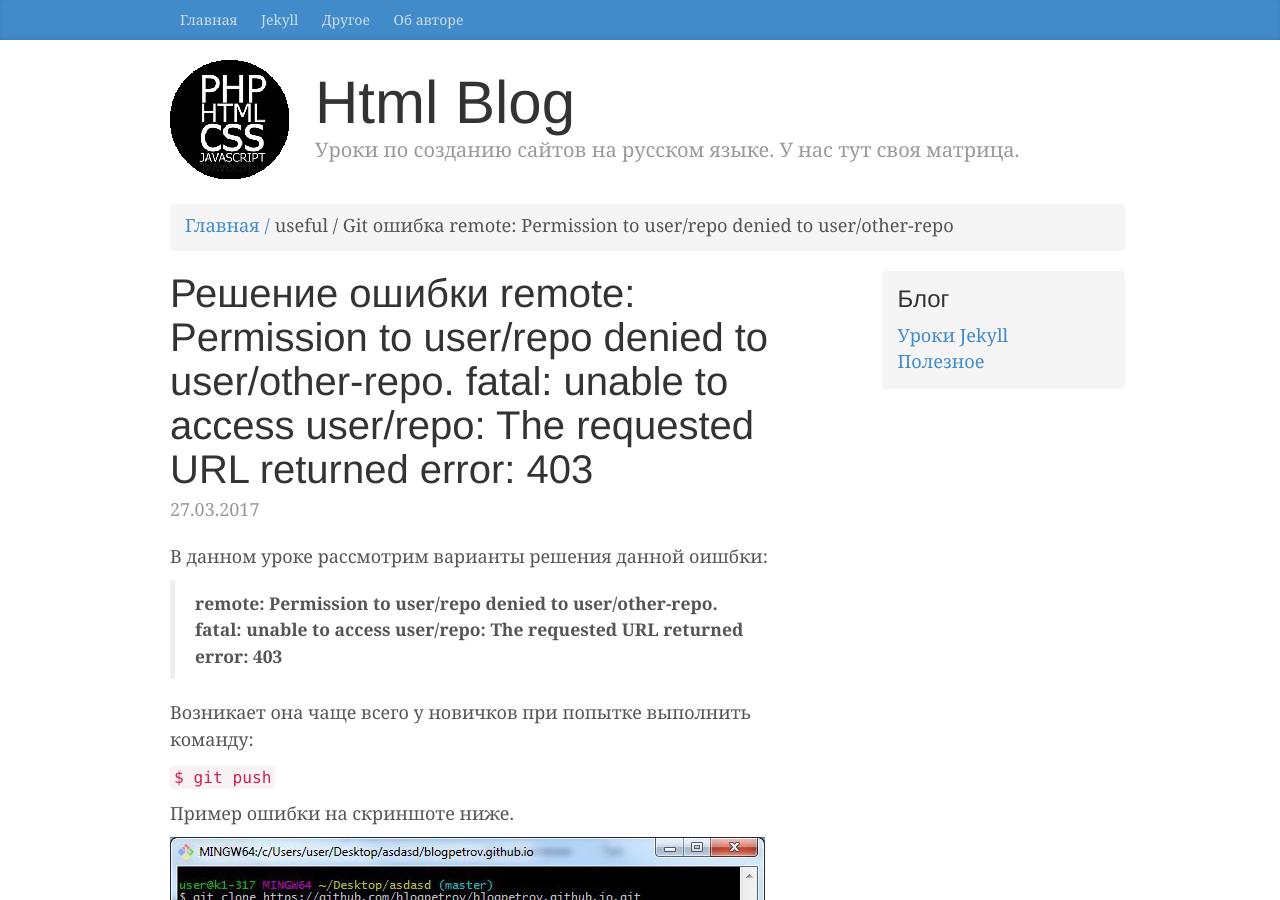
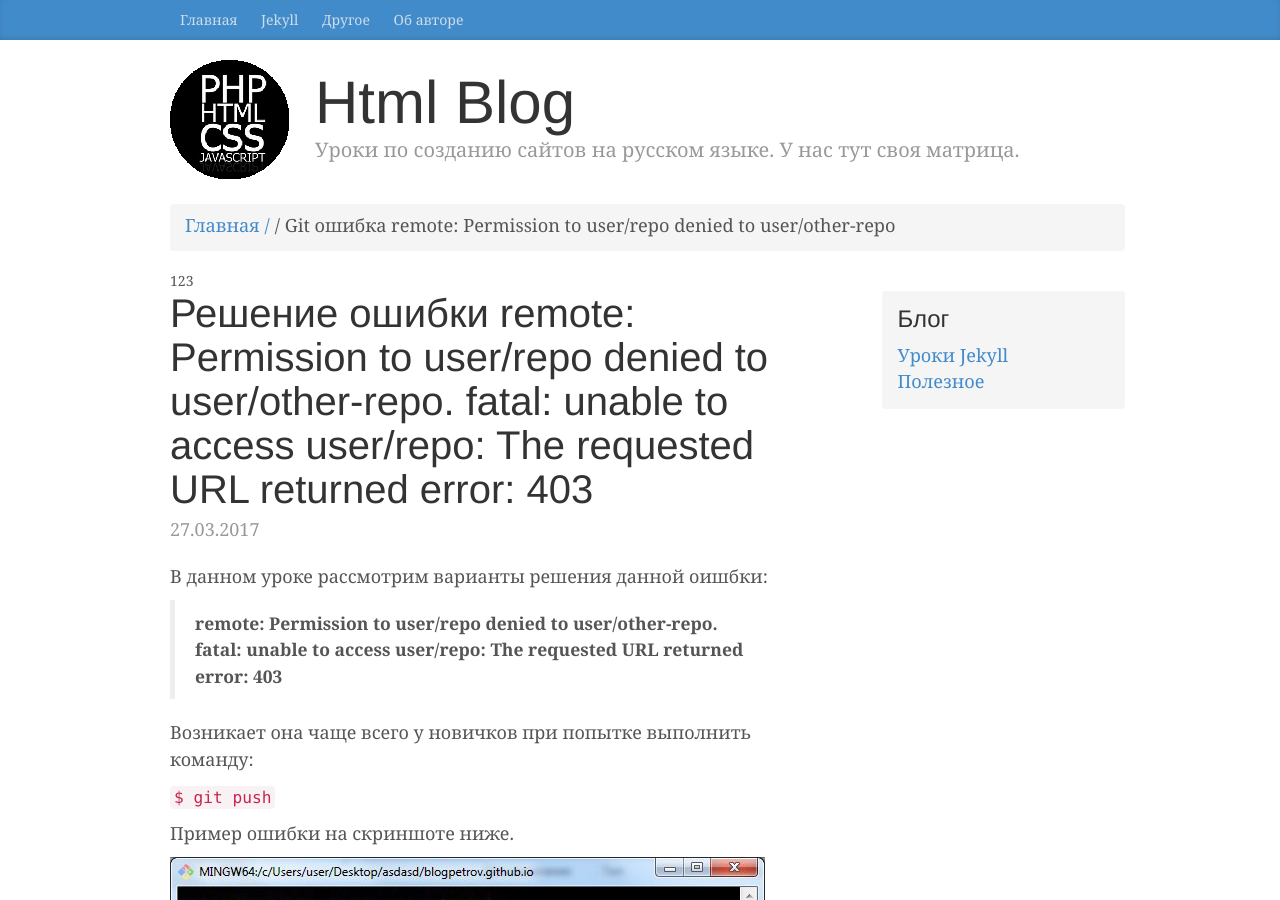
Before and after one commit to htmlblog/htmlblog.github.io, a Jekyll site: the page built from _posts/2017-03-27-permission-to-denied-to-git-error-403.md, in a window 1280 px wide and 900 px high. Built offline with Jekyll 4.4.1, drawn with Linux system fonts in a browser that asks for light colours; comment, search, counter and statistics services are not loaded.

Commit message:
Update nav-breadcrumbs.html

```diff
--- a/_includes/nav-breadcrumbs.html
+++ b/_includes/nav-breadcrumbs.html
@@ -11,8 +11,6 @@
         {% continue %}
       {% endif %}
 
-      {% assign pagecat=page.categories %}
-
       {% if page.categories == "useful" %}
          {% assign pagecat = "Полезное" %}
       {% endif %}
@@ -22,5 +20,5 @@
 
     </ol>
 
-  </nav>
+  </nav>123
 {% endif %}
```
